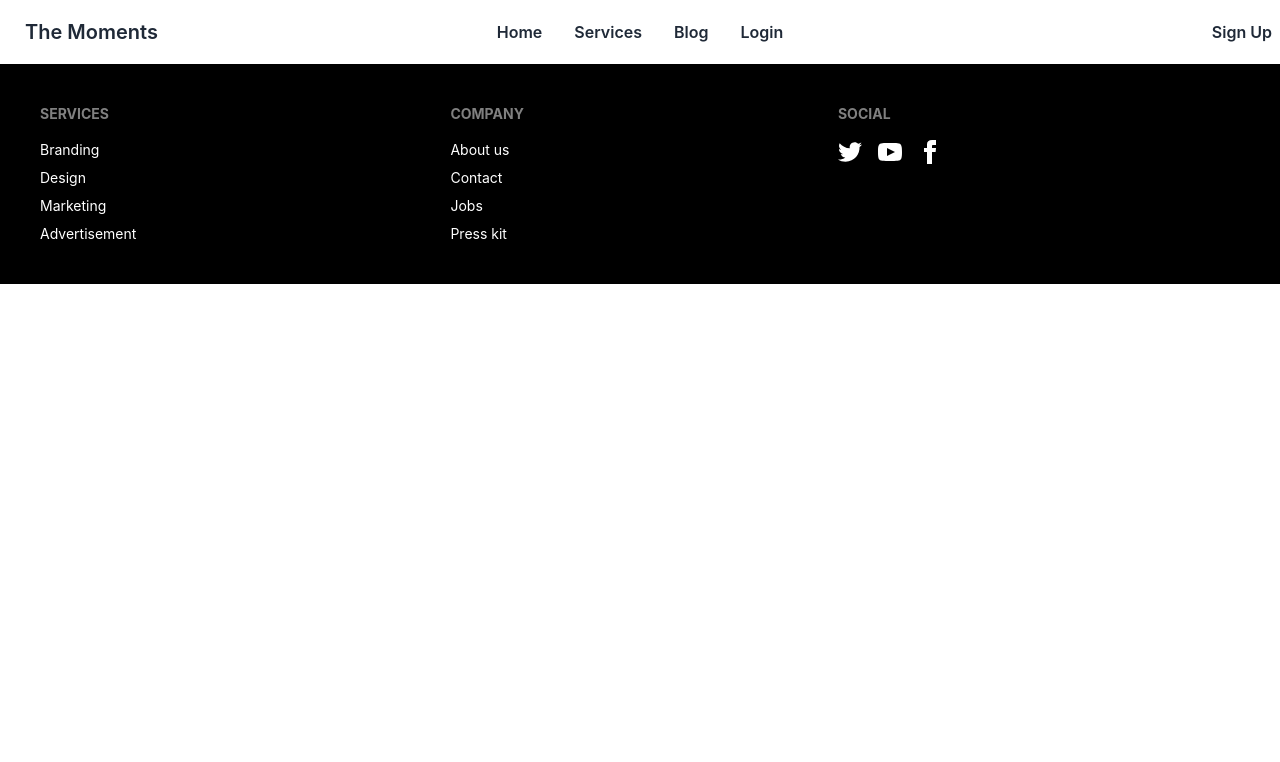
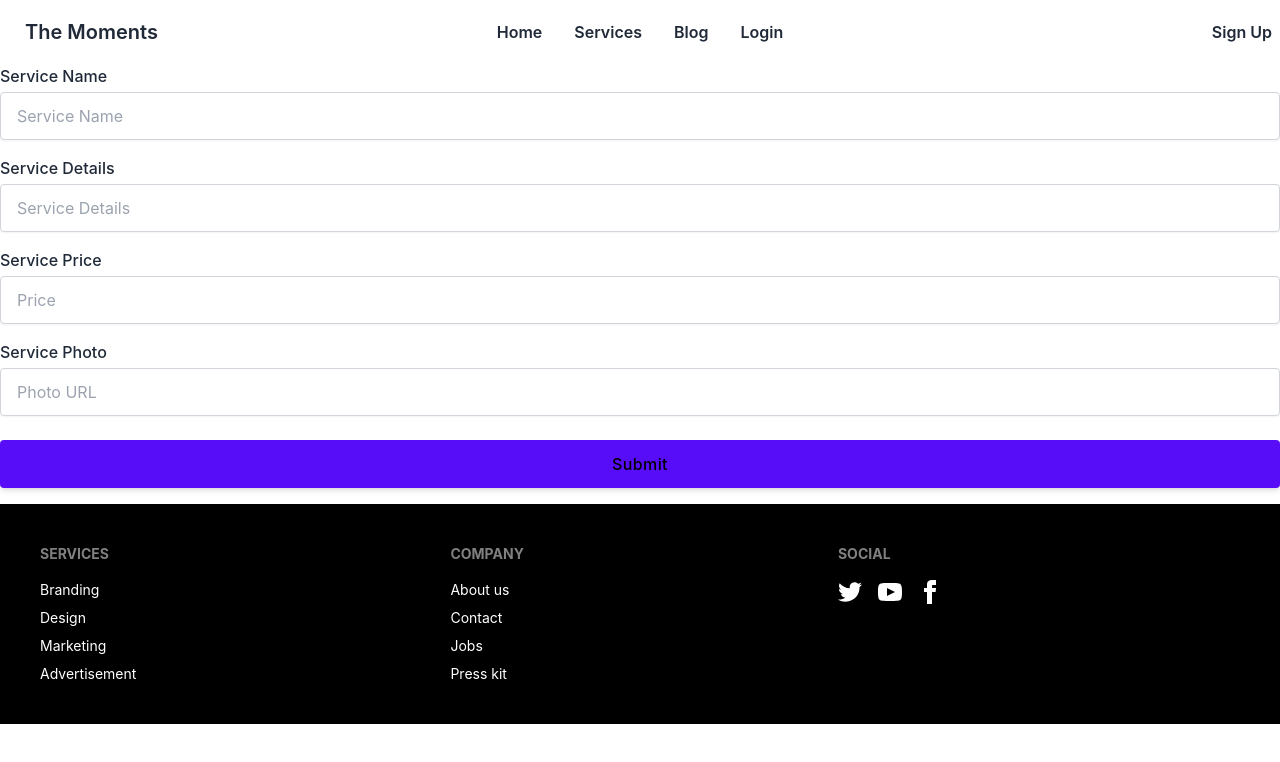
Before and after one commit to ShapnaAkter06/The-Moment-Client, a React (Create React App) app: page /addService in a window 1280 px wide. Shown: the top 762 px of the page. Built offline with nearby package versions, Linux system fonts and the light colour scheme; no server answers.

Commit message:
added style

```diff
--- a/src/Components/AddService/AddService.js
+++ b/src/Components/AddService/AddService.js
@@ -1,12 +1,115 @@
-import React from 'react';
+import React, { useContext } from 'react';
+import toast from 'react-hot-toast';
+import { AuthContext } from '../../Contexts/AuthProvider/AuthProvider';
 import useTitle from '../../Hooks/useTitle';
 
 const AddService = () => {
     useTitle('Add Service');
+    const handleServiceSubmit = (event) => {
+        event.preventDefault();
+        const form = event.target;
+        const description = form.details.value;
+        const name = form.ServiceName.value;
+        const price = form.price.value;
+        const image = form.photo.value;
+        const serviceInfo = {
+            description,
+            name,
+            price,
+            image,
+        };
+
+        fetch("https://assignment-11-server-gray.vercel.app/myservice", {
+            method: "POST",
+            headers: {
+                "content-type": "application/json",
+            },
+            body: JSON.stringify(serviceInfo),
+        })
+            .then((res) => res.json())
+            .then((data) => {
+                console.log(data);
+                toast.success("Add Service Success");
+                form.reset();
+            })
+            .catch((error) => console.log(error));
+
+    };
     return (
-        <div>
-
-        </div>
+        <form onSubmit={handleServiceSubmit}>
+            <div className="mb-1 sm:mb-2">
+                <label
+                    htmlFor="ServiceName"
+                    className="inline-block mb-1 font-medium"
+                >
+                    Service Name
+                </label>
+                <input
+                    placeholder="Service Name"
+                    required
+                    type="text"
+                    className="flex-grow w-full h-12 px-4 mb-2 transition duration-200 bg-white border border-gray-300 rounded shadow-sm appearance-none focus:border-deep-purple-accent-400 focus:outline-none focus:shadow-outline"
+                    id="ServiceName"
+                    name="ServiceName"
+                />
+            </div>
+            <div className="mb-1 sm:mb-2">
+                <label
+                    htmlFor="details"
+                    className="inline-block mb-1 font-medium"
+                >
+                    Service Details
+                </label>
+                <input
+                    placeholder="Service Details"
+                    required
+                    type="text"
+                    className="flex-grow w-full h-12 px-4 mb-2 transition duration-200 bg-white border border-gray-300 rounded shadow-sm appearance-none focus:border-deep-purple-accent-400 focus:outline-none focus:shadow-outline"
+                    id="details"
+                    name="details"
+                />
+            </div>
+            <div className="mb-1 sm:mb-2">
+                <label
+                    htmlFor="price"
+                    className="inline-block mb-1 font-medium"
+                >
+                    Service Price
+                </label>
+                <input
+                    placeholder="Price"
+                    required
+                    type="text"
+                    className="flex-grow w-full h-12 px-4 mb-2 transition duration-200 bg-white border border-gray-300 rounded shadow-sm appearance-none focus:border-deep-purple-accent-400 focus:outline-none focus:shadow-outline"
+                    id="price"
+                    name="price"
+                />
+            </div>
+            <div className="mb-1 sm:mb-2">
+                <label
+                    htmlFor="photo"
+                    className="inline-block mb-1 font-medium"
+                >
+                    Service Photo
+                </label>
+                <input
+                    placeholder="Photo URL"
+                    required
+                    type="text"
+                    className="flex-grow w-full h-12 px-4 mb-2 transition duration-200 bg-white border border-gray-300 rounded shadow-sm appearance-none focus:border-deep-purple-accent-400 focus:outline-none focus:shadow-outline"
+                    id="photo"
+                    name="photo"
+                />
+            </div>
+            <div className="mt-4 mb-2 sm:mb-4">
+                <button
+                    type="submit"
+                    className="inline-flex items-center justify-center w-full h-12 px-6 font-medium tracking-wide text-black transition duration-200 rounded shadow-md btn-primary focus:outline-none"
+                >
+                    Submit
+                </button>
+            </div>
+        </form>
     );
 };
 
--- a/src/Components/MyReviews/MyReviews.js
+++ b/src/Components/MyReviews/MyReviews.js
@@ -24,12 +24,17 @@ const MyReviews = () => {
             .then(data => setMyReviews(data))
     }, [user?.email, logOut])
 
+
+
     // for delete
     const handleDelete = id => {
-        const proceed = window.confirm("Are you sure want to cancel this order?");
+        const proceed = window.confirm("Are you sure want to delete this review?");
         if (proceed) {
             fetch(`https://assignment-11-server-gray.vercel.app/myReviews/${id}`, {
                 method: 'DELETE',
+                headers: {
+                    authorization: `Bearer ${localStorage.getItem('the-moment')}`
+                }
             })
                 .then(res => res.json())
                 .then(data => {
@@ -44,7 +49,9 @@ const MyReviews = () => {
     }
 
     return (
-        <div className="overflow-x-auto w-full my-12">
+        <div>
+            {myReviews[0]?._id ? (<>
+                <div className="overflow-x-auto w-full my-12">
             <h2 className='text-2xl font-bold text-center mb-5'>My Review</h2>
             <table className="table mx-auto w-4/5 text-center mb-12">
                 <thead>
@@ -68,6 +75,8 @@ const MyReviews = () => {
                 </tbody>
             </table>
         </div>
+            </>) : <><h1 className='text-center text-4xl my-12 text-red-700 font-bold'>No review were added</h1></>}
+        </div>
     );
 };
 
--- a/src/Components/MyReviews/MyReviewsCard.js
+++ b/src/Components/MyReviews/MyReviewsCard.js
@@ -3,6 +3,7 @@ import { Link } from 'react-router-dom';
 
 const MyReviewsCard = ({ myReview, handleDelete }) => {
     const { email, message, name, _id, displayName } = myReview;
+    console.log(_id);
     return (
         <tr>
             <th>
@@ -25,7 +26,7 @@ const MyReviewsCard = ({ myReview, handleDelete }) => {
                 {message}
             </td>
             <th>
-                <Link to={`/update/${myReview._id}`}>
+                <Link to={`/update/${_id}`}>
                     <button
                         className="btn btn-primary"> Edit Review
                     </button>
--- a/src/Components/Update/Update.js
+++ b/src/Components/Update/Update.js
@@ -1,11 +1,35 @@
 import React from 'react';
+import { useLoaderData } from 'react-router-dom';
 import useTitle from '../../Hooks/useTitle';
 
 const Update = () => {
     useTitle('Update')
+    const data = useLoaderData()
+    // console.log(data._id);
+
+    const handleUpdate = ( event) => {
+        event.preventDefault();
+        const edt = event.target.update.value
+            fetch(`https://assignment-11-server-gray.vercel.app/update/${data?._id}`,{
+            method: "PUT",
+            headers: {
+              "content-type": "application/json",
+            },
+            body: JSON.stringify({ edt }),
+          }
+        )
+          .then((res) => res.json())
+          .then((data) => console.log(data))
+          .catch((error) => console.log(error))
+    }
     return (
-        <div>
-            <h2>Updated Review</h2>
+        <div className='text-center my-16'>
+            <h2 className='font-semibold text-2xl'>Review Update Here</h2>
+            <form action="" onSubmit={handleUpdate}>
+            <input type="text" name='update' placeholder="Type here" className="input input-bordered input-primary w-full max-w-xs m-4" defaultValue={data.message}/>
+            <br />
+            <button className="btn btn-secondary">submit</button>
+            </form>
         </div>
     );
 };
--- a/src/Router/Route.js
+++ b/src/Router/Route.js
@@ -59,7 +59,8 @@ const router = createBrowserRouter([
             },
             {
                 path: '/update/:id',
-                element: <Update></Update>
+                element: <Update></Update>,
+                loader: ({params}) => fetch(`https://assignment-11-server-gray.vercel.app/review/${params.id}`)
             }
         ]
     }
```
Also changed, not shown: 1 other file (tests, documents, lock files or other folders).
